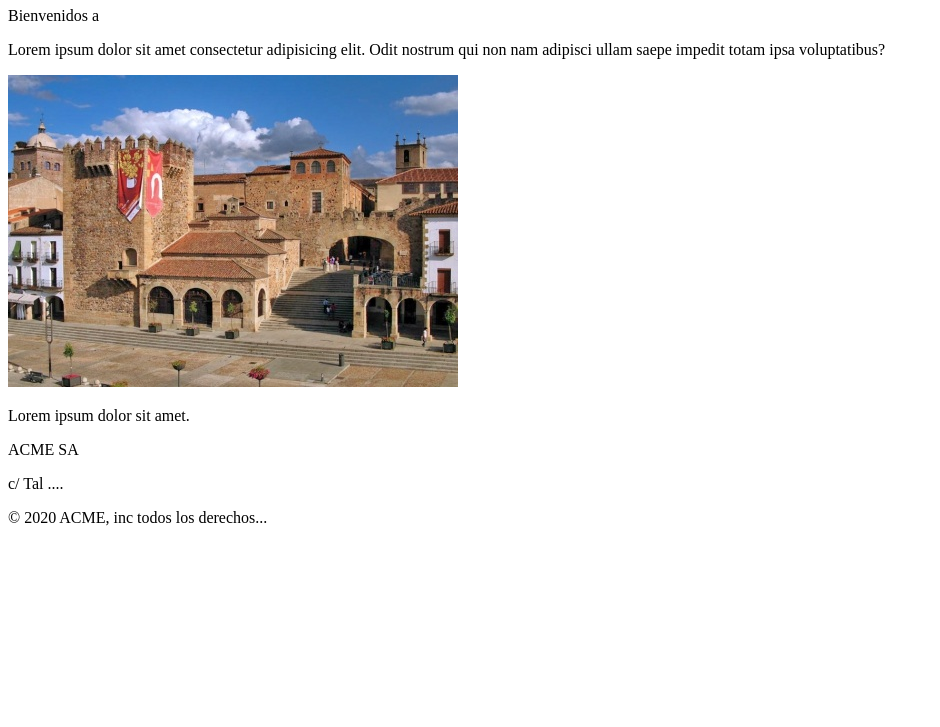
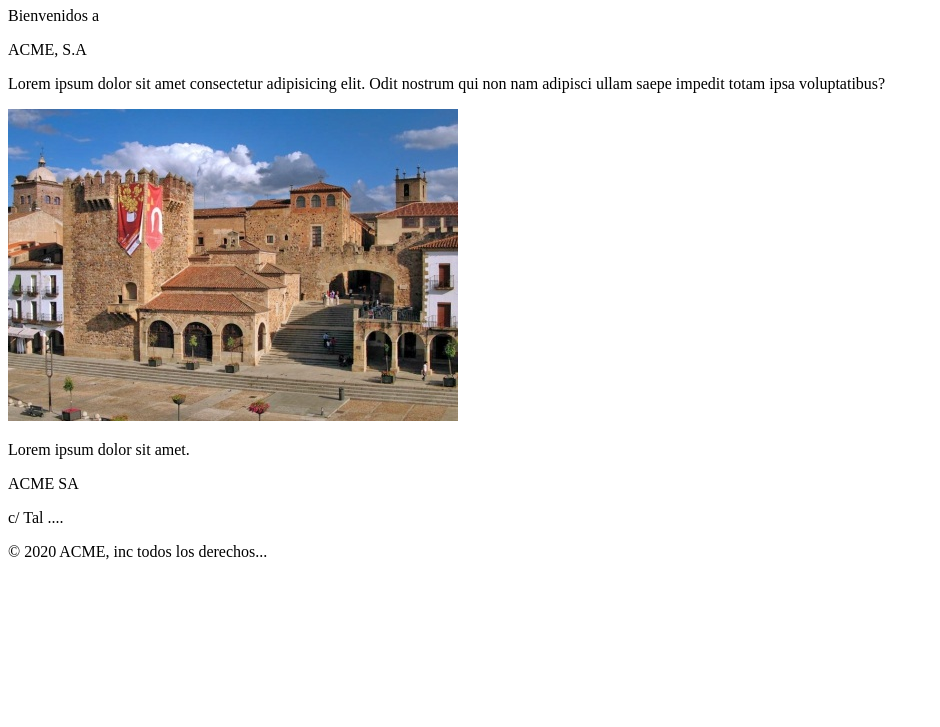
Before and after one commit to coredummie2020/test_git, a plain HTML site: page index.html in a window 1280 px wide. Shown: the part 73-800 px from the top of the page, without its empty margins (0-940 px from the left). Drawn offline with Linux system fonts and the light colour scheme.

Commit message:
html code ends

```diff
--- a/index.html
+++ b/index.html
@@ -10,6 +10,7 @@
     <h1>Título de la página test</h1>
     <div class="banner">
         <p>Bienvenidos a</p>
+        <p>ACME, S.A</p>
     </div>
     <p>Lorem ipsum dolor sit amet consectetur adipisicing elit. Odit nostrum qui non nam adipisci ullam saepe impedit totam ipsa voluptatibus?</p>
     <img src="img/caceres.jpg" alt="">
```
